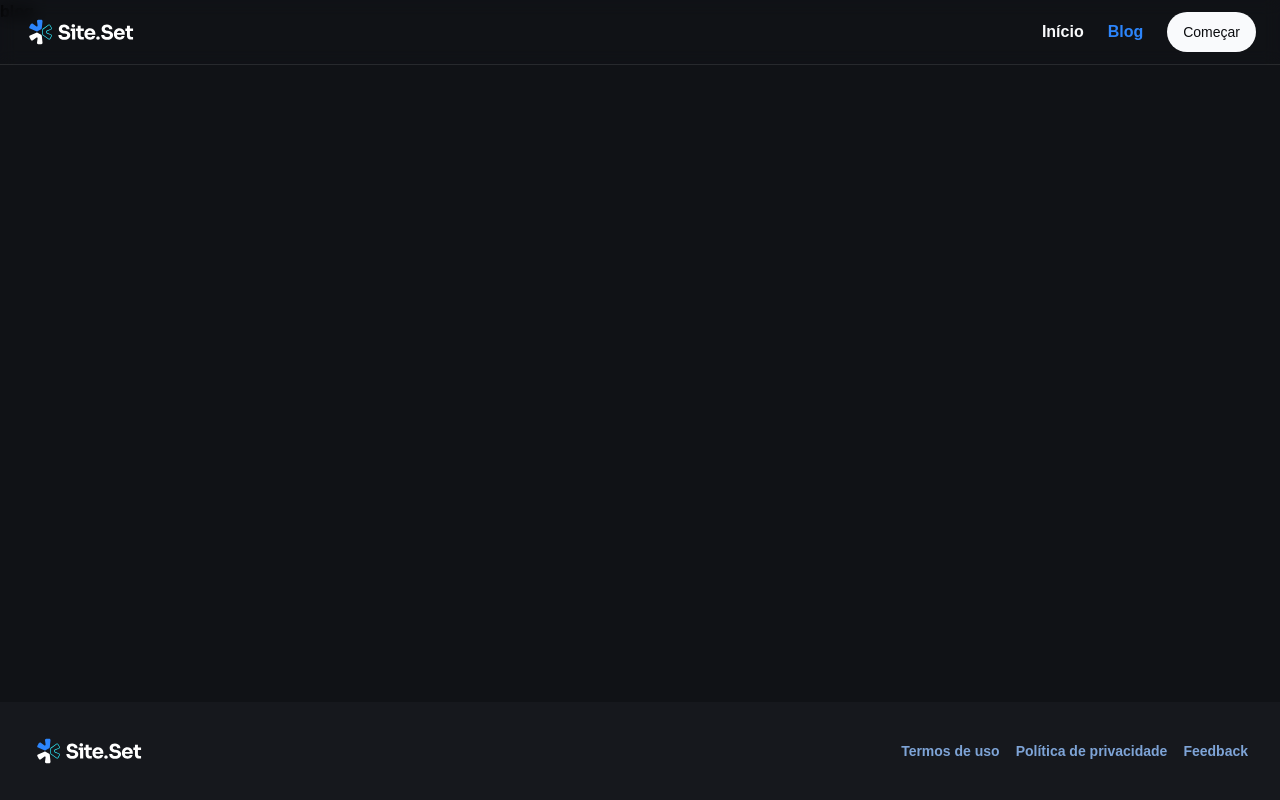
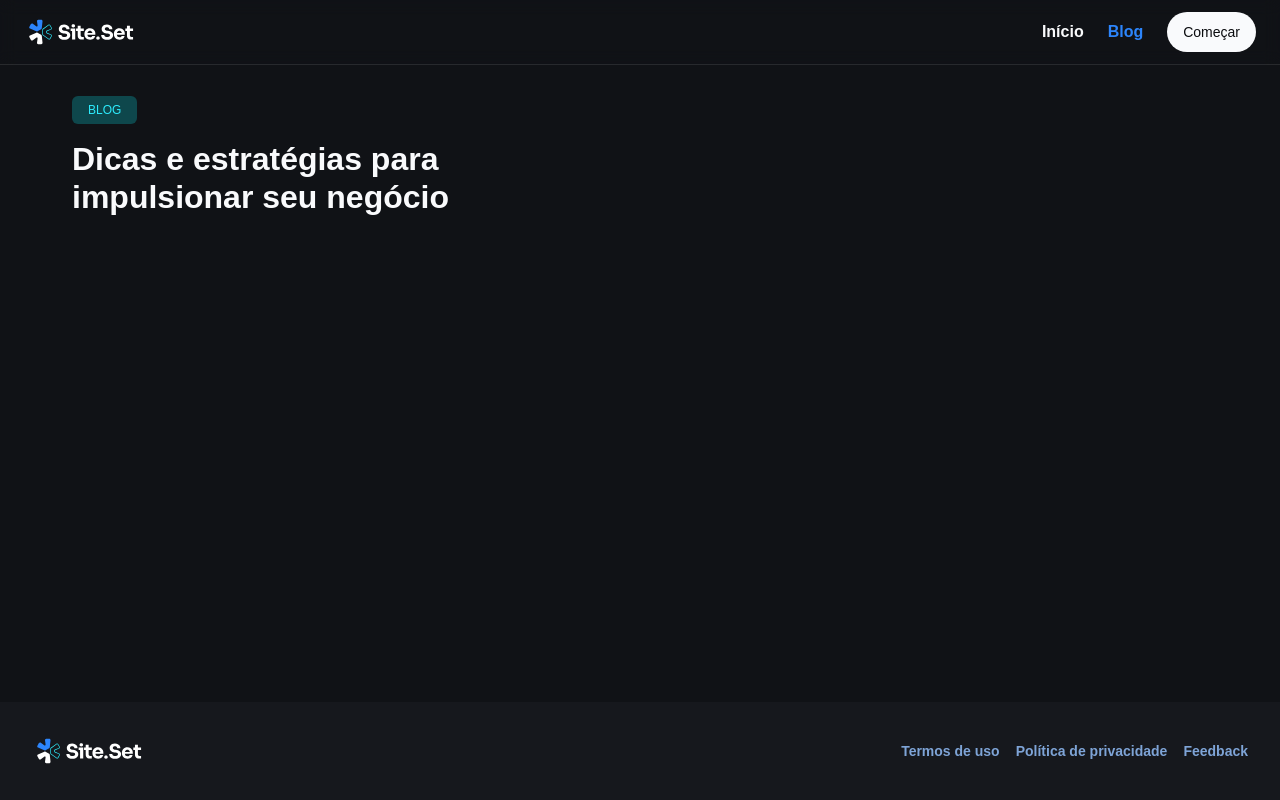
Before and after one commit to MauricioRezende/rocketseat-site-blog, a Next.js app: page /blog in a window 1280 px wide. Built offline with nearby package versions, Linux system fonts and the light colour scheme; a web font is replaced by a local one.

Commit message:
feat: creating blog page

```diff
--- a/src/pages/blog/index.tsx
+++ b/src/pages/blog/index.tsx
@@ -1,7 +1,25 @@
 export default function BlogPage() {
   return (
-    <div>
-      <h2>blog</h2>
+    <div className="flex flex-col py-24 flex-grow h-full">
+      <header className="">
+        <div className="container space-y-6 flex flex-col items-start justify-between md:flex-row md:items-end lg:items-end">
+          <div className="flex flex-col gap-4 md:px-0">
+            {/* TAG */}
+            <span className="text-body-tag text-cyan-100 w-fit rounded-md text-center md:text-left py-2 px-4 bg-cyan-300">
+              BLOG
+            </span>
+
+            {/* Titulo */}
+            <h1 className="text-balance text-start md:text-left text-heading-lg md:text-heading-xl max-w-2xl text-gray-100">
+              Dicas e estratégias para impulsionar seu negócio
+            </h1>
+          </div>
+        </div>
+      </header>
+
+      {/* Search */}
+
+      {/* Listagem de posts */}
     </div>
   );
 }
--- a/src/pages/index.tsx
+++ b/src/pages/index.tsx
@@ -1,9 +1,5 @@
 import { LandingPage } from '@/templates/landing-page';
 
-import { allPosts } from 'contentlayer/generated';
-
 export default function Home() {
-  console.log("allPosts >>>", allPosts);
-
   return <LandingPage />;
 }
```
